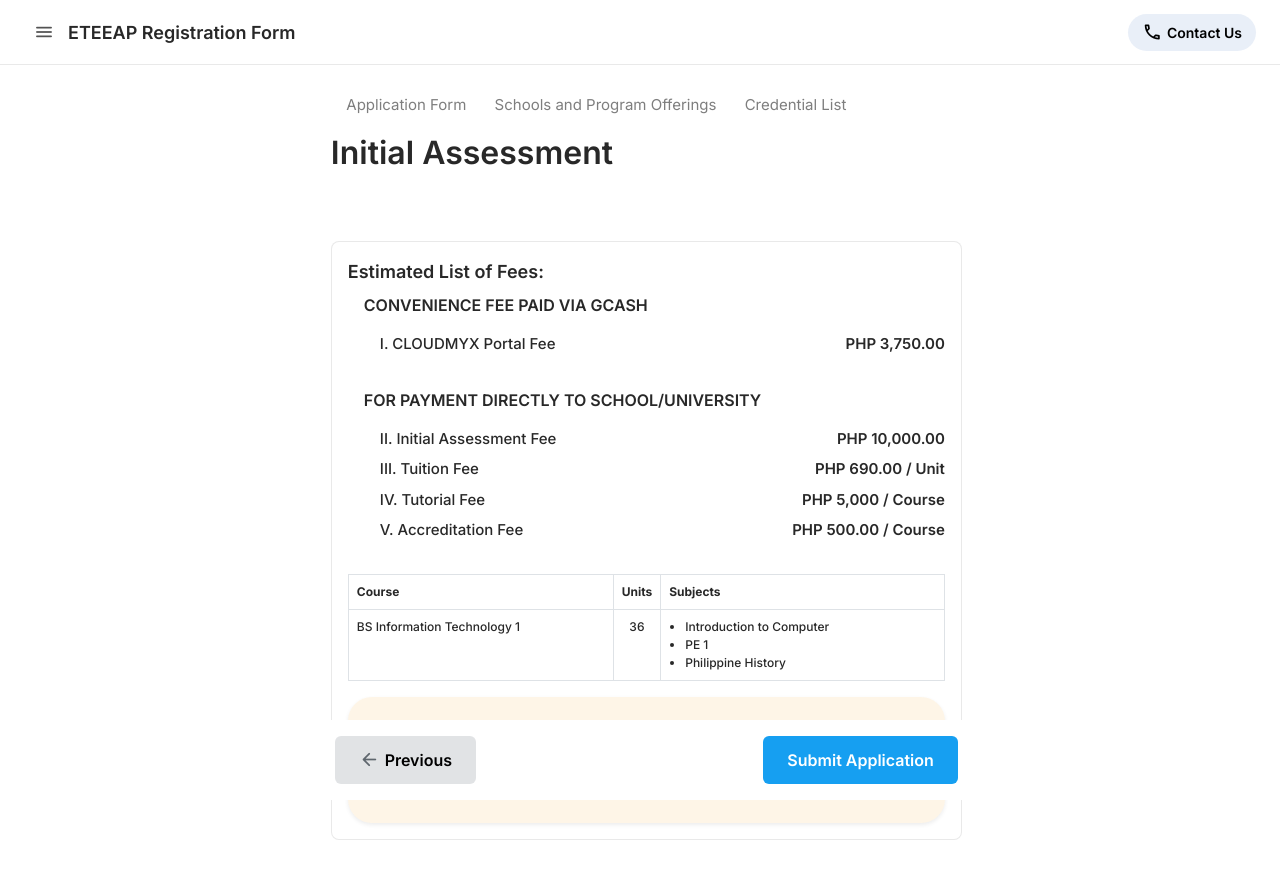
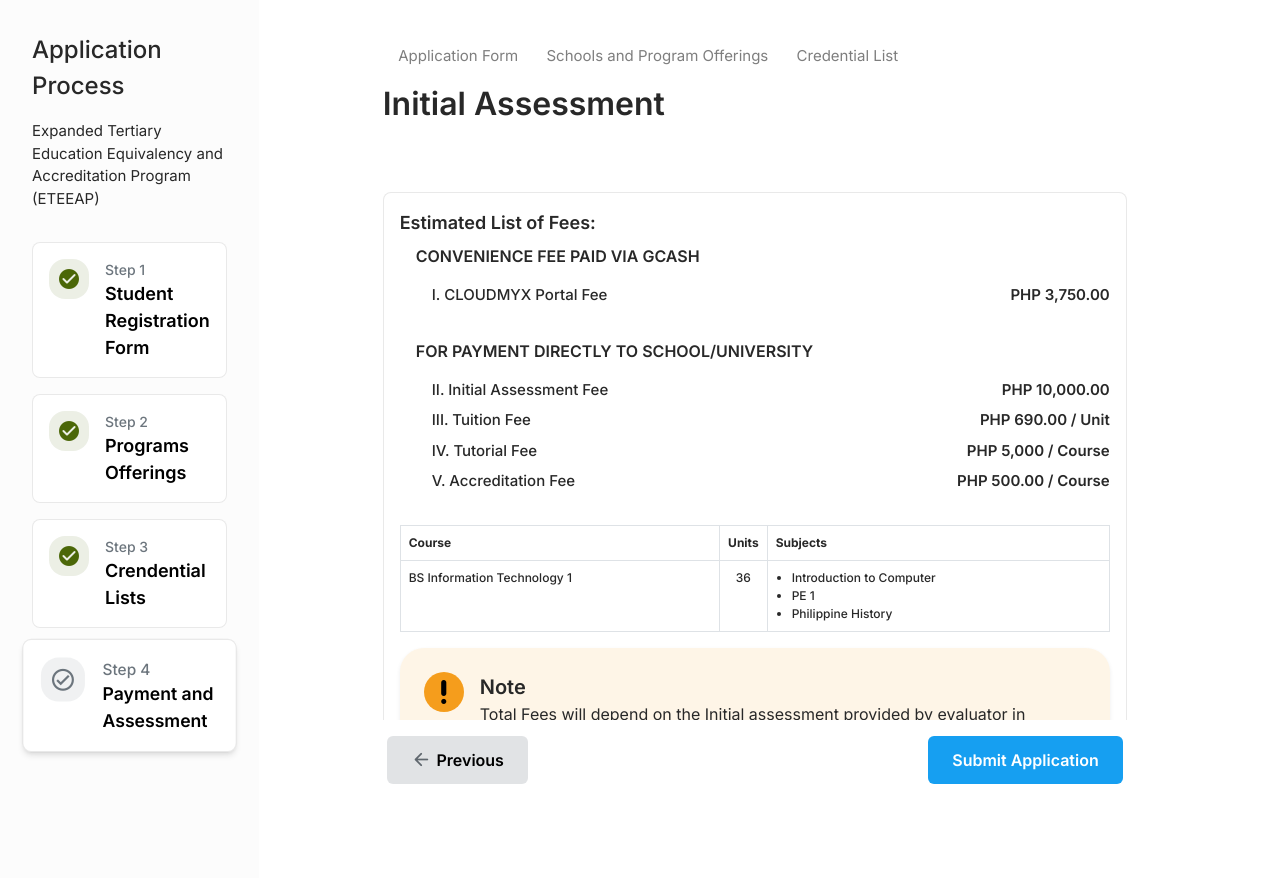
Before and after one commit to gocloud-inc/eteeap, a website: page initial-assessment.html in a window 1280 px wide. Drawn offline with nearby package versions, Linux system fonts and the light colour scheme.

Commit message:
ui updates

```diff
--- a/initial-assessment.html
+++ b/initial-assessment.html
@@ -19,91 +19,64 @@
     <link href="https://fonts.googleapis.com/css?family=Material+Icons|Material+Icons+Outlined|Material+Icons+Two+Tone|Material+Icons+Round|Material+Icons+Sharp" rel="stylesheet">
 </head>
 <body>
-    <div id="app">
-        <header id="header">
-            <nav>
-                <div class="d-flex align-items-center gap-1">
-                    <button type="button" class="button-link-dark circle" id="sidebar-toggler">
-                        <span class="material-symbols-rounded">menu</span>
-                    </button>
-                    <a href="index.html" class="d-flex align-items-center gap-2" id="school-logo">
-                        <span class="brand-name">ETEEAP Registration Form</span>
-                    </a>
-                </div>
-                <ul class="navmenu">
-                    <li class="nav-item">
-                        <a href="create-class.html" class="button-secondary round">
-                            <span class="material-icons-outlined font-size-20">call</span>
-                            Contact Us
+    <div id="application-form">
+        <div class="left-wrapper">
+            <div class="application-journey-container">
+                <div class="font-size-24 font-weight-500 mb-3">Application Process</div>
+                <p>Expanded Tertiary Education Equivalency and Accreditation Program (ETEEAP)</p>
+                <ul class="list-style-none p-0 d-grid gap-3 pt-3">
+                    <li>
+                        <a href="#" class="d-flex gap-3 background-color-card solid-border p-3 rounded-3">
+                            <div class="initial-circle-sm background-accent-success rounded-4 py-2 px-2">
+                                <span class="material-icons-round text-color-success">check_circle</span>
+                            </div>
+                            <div class="me-auto">
+                                <div class="font-size-14 font-weight-500 text-color-medium">Step 1</div>
+                                <div class="font-size-18 font-weight-600">Student Registration Form</div>
+                            </div>
+                        </a>
+                    </li>
+                    <li>
+                        <a href="#" class="d-flex gap-3 background-color-card solid-border p-3 rounded-3">
+                            <div class="initial-circle-sm background-accent-success rounded-4 py-2 px-2">
+                                <span class="material-icons-round text-color-success">check_circle</span>
+                            </div>
+                            <div class="me-auto">
+                                <div class="font-size-14 font-weight-500 text-color-medium">Step 2</div>
+                                <div class="font-size-18 font-weight-600">Programs Offerings</div>
+                            </div>
+                        </a>
+                    </li>
+                    <li>
+                        <a href="#" class="d-flex gap-3 background-color-card solid-border p-3 rounded-3">
+                            <div class="initial-circle-sm background-accent-success rounded-4 py-2 px-2">
+                                <span class="material-icons-round text-color-success">check_circle</span>
+                            </div>
+                            <div class="me-auto">
+                                <div class="font-size-14 font-weight-500 text-color-medium">Step 3</div>
+                                <div class="font-size-18 font-weight-600">Crendential Lists</div>
+                            </div>
+                        </a>
+                    </li>
+                    <li>
+                        <a href="#" class="d-flex gap-3 background-color-card scale-1 solid-border p-3 rounded-3">
+                            <div class="initial-circle-sm background-accent-medium rounded-4 py-2 px-2">
+                                <span class="material-icons-outlined text-color-medium">check_circle</span>
+                            </div>
+                            <div class="me-auto">
+                                <div class="font-size-14 font-weight-500 text-color-medium">Step 4</div>
+                                <div class="font-size-16 font-weight-600">Payment and Assessment</div>
+                            </div>
                         </a>
                     </li>
                 </ul>
-            </nav>
-        </header>
+            </div>
+        </div>
 
-        <aside id="aside">
-            <ul class="side-menu">
-                <li class="side-item">
-                    <a class="side-link" href="index.html">
-                        <span class="material-symbols-rounded">dashboard</span>
-                        <span class="side-text">Home</span>
-                    </a>
-                </li>
-                <li class="side-item-header">Workspaces</li>
-                <li class="side-item">
-                    <a class="side-link" href="non-disclosure-agreement.html">
-                        <div class="background-accent-success rounded-4 py-2 px-2">
-                            <img src="assets/icons/system-portal.png" height="20" alt="">
-                        </div>
-                        <span class="side-text">Non-Disclosure Agreement (NDA)</span>
-                    </a>
-                </li>
-                <li class="side-item">
-                    <a class="side-link" href="student-registration-form.html">
-                        <div class="background-accent-success rounded-4 py-2 px-2">
-                            <img src="assets/icons/student-portal.png" height="20" alt="">
-                        </div>
-                        <span class="side-text">Student Registration Form</span>
-                    </a>
-                </li>
-                <li class="side-item">
-                    <a class="side-link" href="list-of-schools-and-programs.html">
-                        <div class="background-accent-success rounded-4 py-2 px-2">
-                            <img src="assets/icons/admission-portal.png" height="20" alt="">
-                        </div>
-                        <span class="side-text">List of Schools & Programs</span>
-                    </a>
-                </li>
-                <li class="side-item">
-                    <a class="side-link active" href="list-of-requirements-and-fees.html">
-                        <div class="background-accent-success rounded-4 py-2 px-2">
-                            <img src="assets/icons/new-student-registration.png" height="20" alt="">
-                        </div>
-                        <span class="side-text">List of Requirements & Fees</span>
-                    </a>
-                </li>
-                <li class="side-item">
-                    <a class="side-link" href="subjects-for-crediting.html">
-                        <div class="background-accent-success rounded-4 py-2 px-2">
-                            <img src="assets/icons/continuing-student.png" height="20" alt="">
-                        </div>
-                        <span class="side-text">Subjects for Crediting</span>
-                    </a>
-                </li>
-                <li class="side-item-header">Preferences</li>
-                <li class="side-item">
-                    <a class="side-link theme-btn-switcher" href="#">
-                        <span class="material-symbols-rounded theme-icon-switcher">dark_mode</span>
-                        <span class="side-text theme-text-switcher">Dark Mode</span>
-                    </a>
-                </li>
-            </ul>
-        </aside>
-
-        <main>
+        <div class="right-wrapper">
             <div class="container">
                 <div class="row justify-content-center g-5">
-                    <div class="col-xl-7">
+                    <div class="col-xl-12">
                         <div class="bread">
                             <ol class="bread-menu">
                                 <li class="bread-item">
@@ -119,7 +92,7 @@
                             <h4>Initial Assessment</h4>
                         </div>
                     </div>
-                    <div class="col-xl-7 col-lg-5 col-md-7">
+                    <div class="col-xl-12">
                         <form action="" class="form">
                             <div class="row g-4">
                                 <div class="col-xl-12">
@@ -187,7 +160,7 @@
                                     </div>
                                 </div>
                                 <div class="col-xl-12 sticky-bottom background-color-card p-3 z-index-0 d-flex justify-content-between gap-2">
-                                    <a href="list-of-schools-and-programs.html" class="button-accent-medium md"><span class="material-icons-round">arrow_back</span> Previous</a>
+                                    <a href="list-of-requirements-and-fees.html" class="button-accent-medium md"><span class="material-icons-round">arrow_back</span> Previous</a>
                                     <a href="#" class="button-primary md float-end">Submit Application</a>
                                 </div>
                             </div>
@@ -195,7 +168,7 @@
                     </div>
                 </div>
             </div>
-        </main>
+        </diuv>
     </div>
 
     <script src="js/bootstrap.bundle.min.js"></script>
--- a/scss/_avatar.scss
+++ b/scss/_avatar.scss
@@ -73,8 +73,8 @@
 
 .initial-circle-sm {
     font-size: 14px;
-    width: 32px;
-    height: 32px;
+    width: 40px;
+    height: 40px;
     @extend %initial;
 
     span, i {
--- a/scss/_base.scss
+++ b/scss/_base.scss
@@ -93,6 +93,11 @@ a {
         box-shadow: 0px 4px 8px rgba(38, 38, 38, 0.2);
         cursor: pointer;
     }
+}
+
+.scale-1 {
+    transform: scale(1.1);
+    box-shadow: rgba(0, 0, 0, 0.1) 0px 4px 6px -1px, rgba(0, 0, 0, 0.06) 0px 2px 4px -1px;
 }
 
 // Tooltip
--- /dev/null
+++ b/scss/predefines/_application-form.scss
@@ -0,0 +1,80 @@
+#application-form {
+    display: grid;
+    grid-template-columns: 0.6fr 1.4fr;
+    grid-template-rows: 1fr;
+    gap: 0px 0px;
+    grid-auto-flow: row;
+    grid-template-areas:
+        "left-wrapper right-wrapper";
+
+    .left-wrapper {
+        grid-area: left-wrapper;
+        background-color: rgba(var(--color-dark-rgb), 0.01);
+        padding: 2rem;
+
+        .application-journey-container {
+            position: sticky;
+            top: 32px;
+        }
+    }
+
+    .right-wrapper {
+        grid-area: right-wrapper;
+        padding: 2rem 7rem;
+    }
+
+    .bread {
+        .bread-menu {
+            overflow: auto;
+            white-space: nowrap;
+            list-style: none;
+            padding: 0;
+            margin: 6px 0;
+            display: flex;
+            align-items: center;
+            gap: 0.3rem;
+
+            .bread-item {
+                color: rgba(var(--color-dark-rgb), 0.6);
+
+                .bread-link {
+                    display: flex;
+                    align-items: center;
+                    gap: 0.3rem;
+
+                    &::before {
+                        font-family: 'Material Icons Outlined';
+                        font-size: 24px;
+                        content: "\e5cb";
+
+                    }
+
+                    &:first-child {
+                        margin-left: -8px;
+                        margin-right: 8px;
+                    }
+                }
+
+                .bread-link[aria-current="page"] {
+                    color: var(--color-dark);
+                }
+            }
+        }
+
+        h4, .bread-header {
+            font-size: 32px;
+            font-weight: 600;
+            line-height: 1.5;
+            margin-bottom: 1rem;
+
+            @include sm {
+                font-size: 24px;
+            }
+        }
+
+        .bread-text, span, p {
+            font-size: 18px;
+            line-height: 1.8;
+        }
+    }
+}
--- a/scss/style.scss
+++ b/scss/style.scss
@@ -37,6 +37,6 @@
 @import "forms/input";
 
 // Predefines Css
-@import "predefines/admin";
-@import "predefines/chat";
-@import "predefines/video-player";
+@import "predefines/application-form";
+// @import "predefines/chat";
+// @import "predefines/video-player";
```
Also changed, not shown: list-of-requirements-and-fees.html (+55 -82 lines), list-of-schools-and-programs.html (+55 -82 lines), student-registration-form.html (+56 -78 lines), css/style.min.css.
